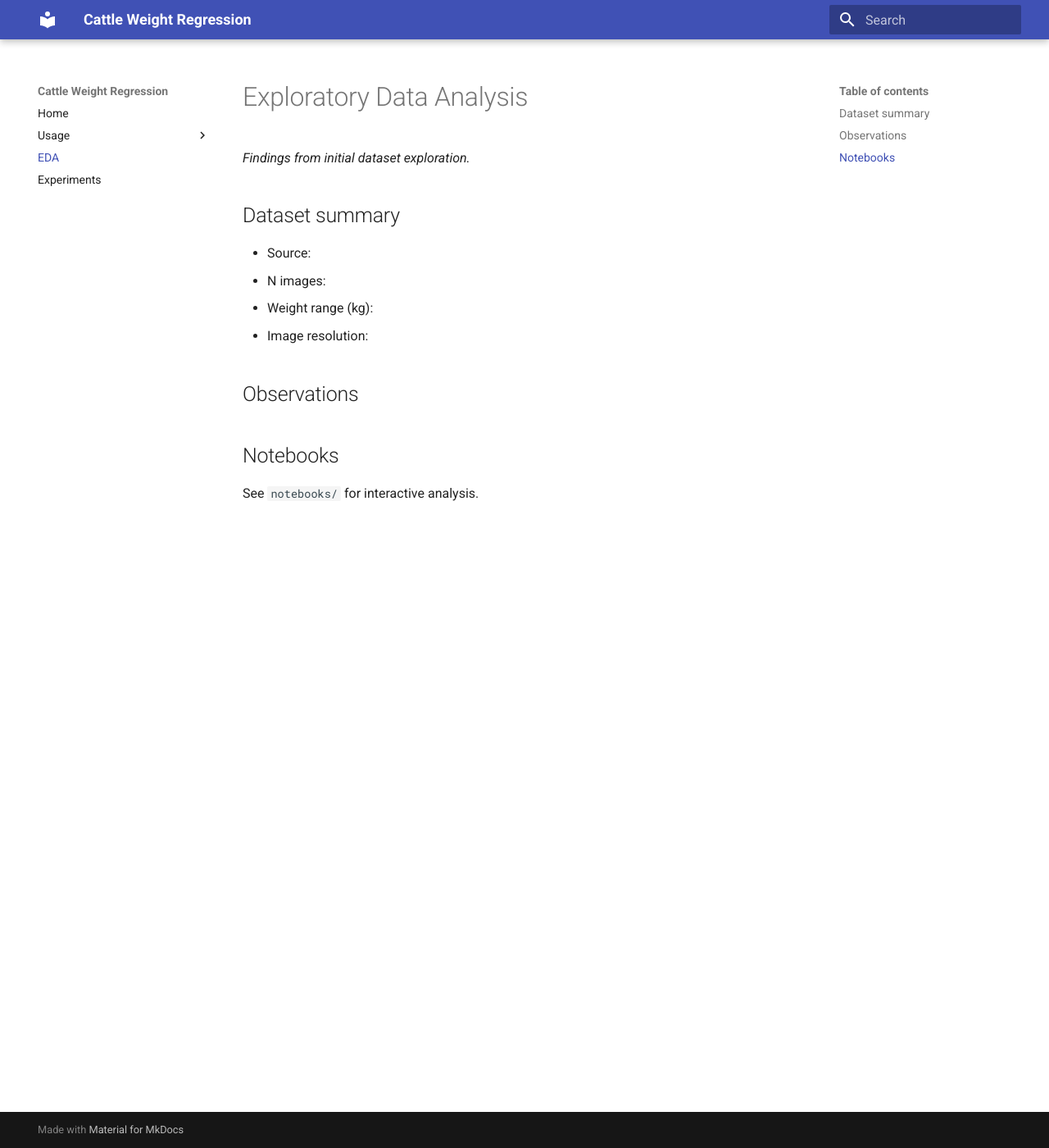
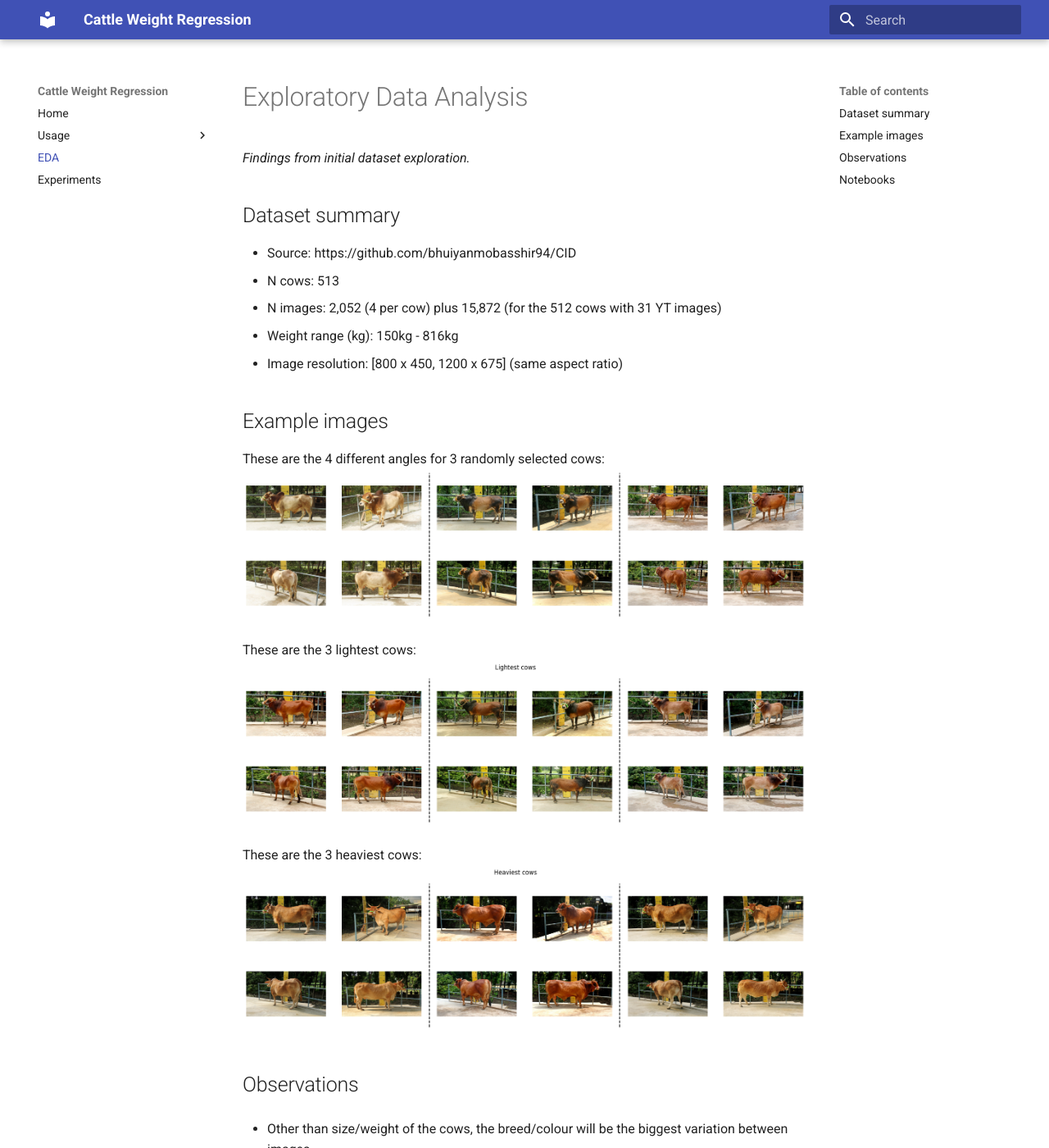
Before and after one commit to damonbeveridge/cattle_weight_regression, an MkDocs documentation site: the page built from docs/eda/index.md, in a window 1280 px wide and 1400 px high. Shown: the whole window at 82% size. Built offline with MkDocs 1.6.1 and Material for MkDocs 9.7.7, drawn with Linux system fonts in a browser that asks for light colours; some of the changed text lies outside the part shown.

Commit message:
Initial EDA looking at images and weight distribution

```diff
--- a/docs/eda/index.md
+++ b/docs/eda/index.md
@@ -4,15 +4,32 @@
 
 ## Dataset summary
 
-- Source:
-- N images:
-- Weight range (kg):
-- Image resolution:
+- Source: https://github.com/bhuiyanmobasshir94/CID
+- N cows: 513
+- N images: 2,052 (4 per cow) plus 15,872 (for the 512 cows with 31 YT images)
+- Weight range (kg): 150kg - 816kg
+- Image resolution: [800 x 450, 1200 x 675] (same aspect ratio)
+
+## Example images
+
+These are the 4 different angles for 3 randomly selected cows:
+![alt text](imgs/cows.png)
+
+These are the 3 lightest cows:
+![alt text](imgs/lightest_cows.png)
+
+These are the 3 heaviest cows:
+![alt text](imgs/heaviest_cows.png)
 
 ## Observations
 
 <!-- Add key observations here as you explore the data. -->
 
+- Other than size/weight of the cows, the breed/colour will be the biggest variation between images.
+
+- Distribution of weights is distributed in a way that would encourage excluding the upper tail of the dataset, or to find a way to emphasize/improve training in regions with limited data.
+![alt text](imgs/weight_dist.png)
+
 ## Notebooks
 
-See `notebooks/` for interactive analysis.
+See `notebooks/01_eda.ipynb` for interactive analysis.
--- a/pyproject.toml
+++ b/pyproject.toml
@@ -16,6 +16,7 @@
     "seaborn>=0.13.0",
     "torch>=2.12.0",
     "torchvision>=0.27.0",
+    "tqdm>=4.68.1",
 ]
 
 [dependency-groups]
```
Also changed, not shown: docs/eda/imgs/cows.png (added), docs/eda/imgs/heaviest_cows.png (added), docs/eda/imgs/lightest_cows.png (added), docs/eda/imgs/weight_dist.png (added), 3 other files.
